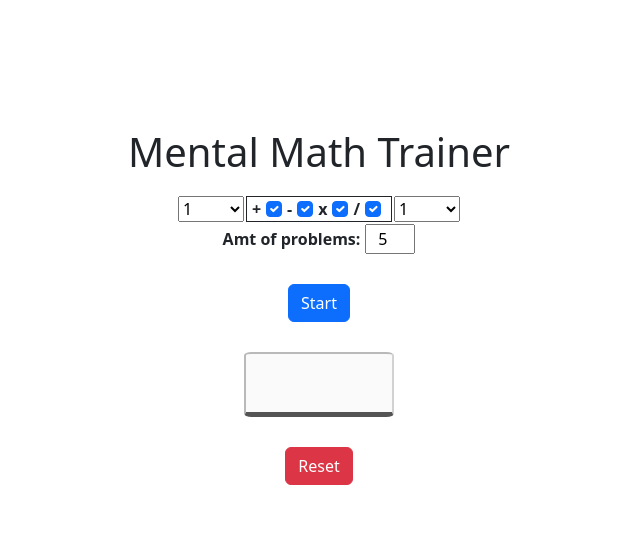
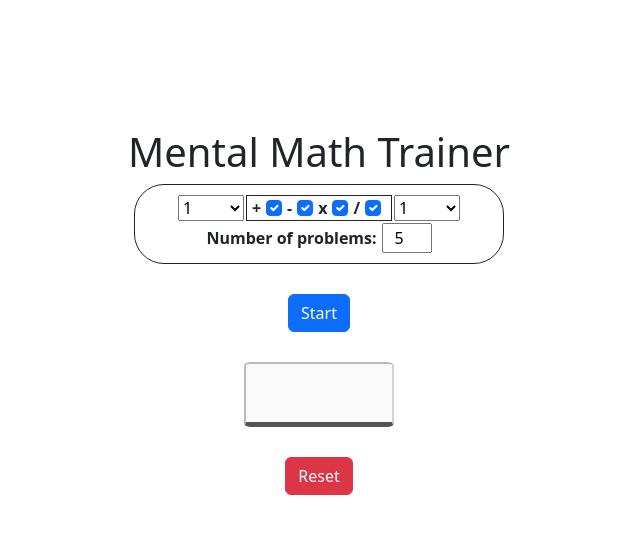
Before and after one commit to matthewquercia/mental-math, a React (Create React App) app: page / in a window 1280 px wide. Shown: the top 534 px of the page, without its empty margins (321-961 px from the left). Built offline with nearby package versions, Linux system fonts and the light colour scheme.

Commit message:
updated CSS

```diff
--- a/src/App.css
+++ b/src/App.css
@@ -38,7 +38,6 @@ meter::-webkit-meter-optimum-value {
     flex-direction: row;
     justify-content: center;
     margin: auto;
-    margin-top: 20px;
 }
 
 .OpLabel {
@@ -56,3 +55,12 @@ meter::-webkit-meter-optimum-value {
     border-width: 1px;
     margin: 0 2px 0 2px;
 }
+
+.controlDiv {
+    border-style: solid;
+    border-radius: 30px;
+    border-width: 1px;
+    width: 370px;
+    margin: auto;
+    padding: 10px 5px 10px 5px;
+}
--- a/src/App.js
+++ b/src/App.js
@@ -12,7 +12,6 @@ function App() {
       numberOfQuestions: 5,
       currentQuestion: 0,
       inputState: "disabled",
-      questions: [],
       number1: 1,
       number2: 1,
       operations: ['+','-','x','/'],
@@ -56,29 +55,14 @@ function App() {
     }
 
     let minNum1,maxNum1,minNum2,maxNum2;
+    let ops = state.operations;
+    let minArr = [1,0,0];
+    let maxArr = [9,9,9];
 
-    let ops = state.operations;
-    if(state.number1 === 1){
-      minNum1 = 1
-      maxNum1 = 9
-    } else if(state.number1 === 2){
-      minNum1 = 10
-      maxNum1 = 99
-    } else if(state.number1 === 3){
-      minNum1 = 100
-      maxNum1 = 999
-    }
-
-    if(state.number2 === 1){
-      minNum2 = 1
-      maxNum2 = 9
-    } else if(state.number2 === 2){
-      minNum2 = 10
-      maxNum2 = 99
-    } else if(state.number2 === 3){
-      minNum2 = 100
-      maxNum2 = 999
-    }
+    minNum1 = parseInt(minArr.slice(0, state.number1).join(''));
+    maxNum1 = parseInt(maxArr.slice(0, state.number1).join(''));
+    minNum2 = parseInt(minArr.slice(0, state.number2).join(''));
+    maxNum2 = parseInt(maxArr.slice(0, state.number2).join(''));
 
     let num1 = Math.floor(Math.random() * (maxNum1 - minNum1 + 1) + minNum1);
     let num2 = Math.floor(Math.random() * (maxNum2 - minNum2 + 1) + minNum2);
@@ -105,7 +89,7 @@ function App() {
 
       if(ans === parseInt(state.input)){
         generateExpression();
-        setState({input: "", currentQuestion: state.currentQuestion += 1, questions: [...state.questions, `${state.expression[0]} ${state.expression[1]} ${state.expression[2]} = ${ans}`]});
+        setState({input: "", currentQuestion: state.currentQuestion += 1});
       }
 
       if(state.currentQuestion === state.numberOfQuestions){
@@ -119,14 +103,12 @@ function App() {
   }
 
   const resetGame = () => {
-    //window.location.reload();
     setState({
       expression: null,
       input: "",
       numberOfQuestions: 5,
       currentQuestion: 0,
       inputState: "disabled",
-      questions: [],
       number1: 1,
       number2: 1,
       operations: ['+','-','x','/'],
@@ -144,7 +126,7 @@ function App() {
       {state.error && <p>{state.error}</p>}
       <div>
         {state.expression ? <meter min="0" max={state.numberOfQuestions} low="0" value={state.currentQuestion}/> :
-        <div>
+        <div className="controlDiv">
           <div className="controls">
           <select value={state.number1} onChange={(e) => setState({number1: parseInt(e.target.value)})}>
               <option value="0" disabled selected>Digits</option>
@@ -165,7 +147,7 @@ function App() {
               <option value="3">3</option>
             </select>
           </div>
-          <label className="OpLabel">Amt of problems:</label><input style={{width: 50, textAlign: 'center', marginTop: 2}} value={state.numberOfQuestions} type="number" onChange={(e) => setState({numberOfQuestions: parseInt(e.target.value)})}/>
+          <label className="OpLabel">Number of problems:</label><input style={{width: 50, textAlign: 'center', marginTop: 2}} value={state.numberOfQuestions} type="number" onChange={(e) => setState({numberOfQuestions: parseInt(e.target.value)})}/>
         </div>
       }
       </div>
@@ -175,7 +157,6 @@ function App() {
       <input ref={inputRef} inputMode="numeric" type="text" disabled={state.inputState} className="inputField" value={state.input} onChange={(e) => validateInput(e)}/>
       <br />
       <button onClick={() => resetGame()} className="customButton btn btn-danger">Reset</button>
-      {state.questions && state.questions.map(expression => <p key={state.questions.indexOf(expression)}>{expression}</p>)}
     </div>
   );
 }
```
